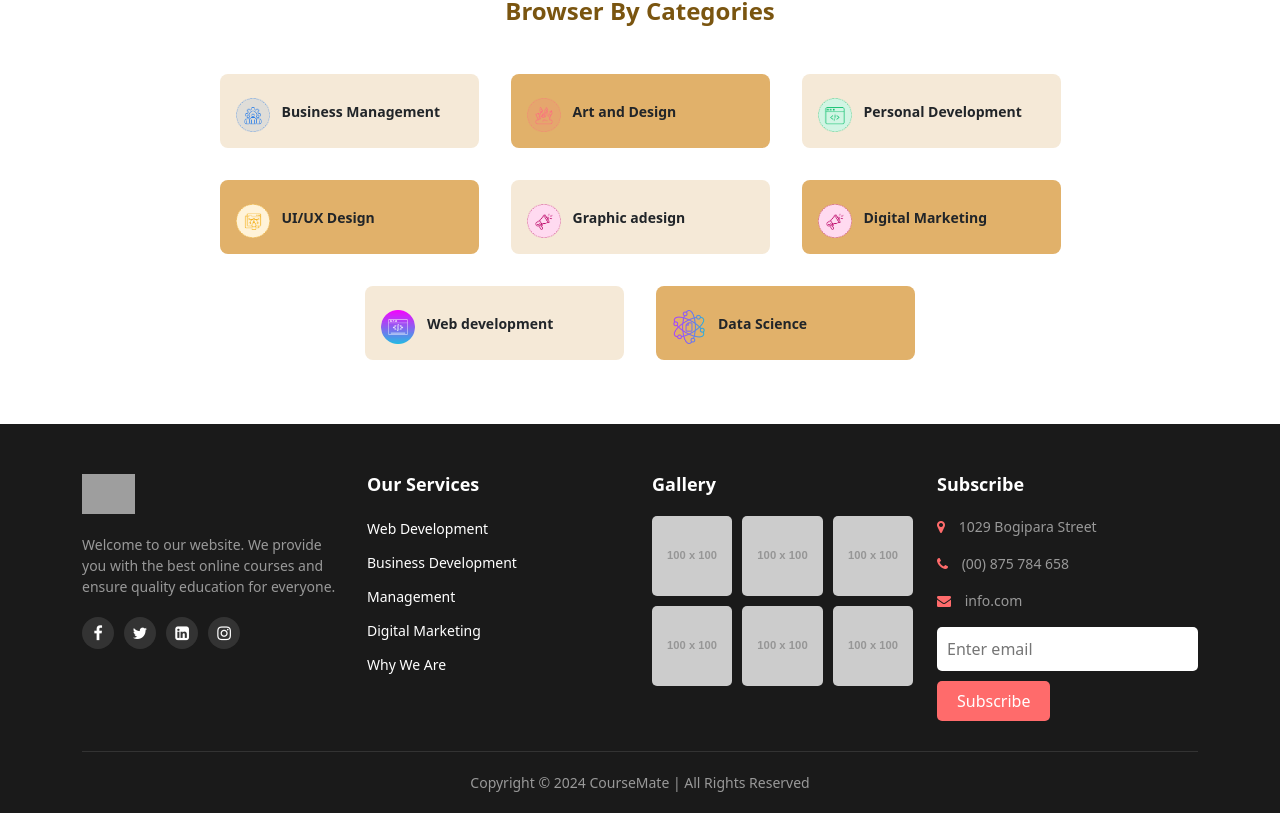
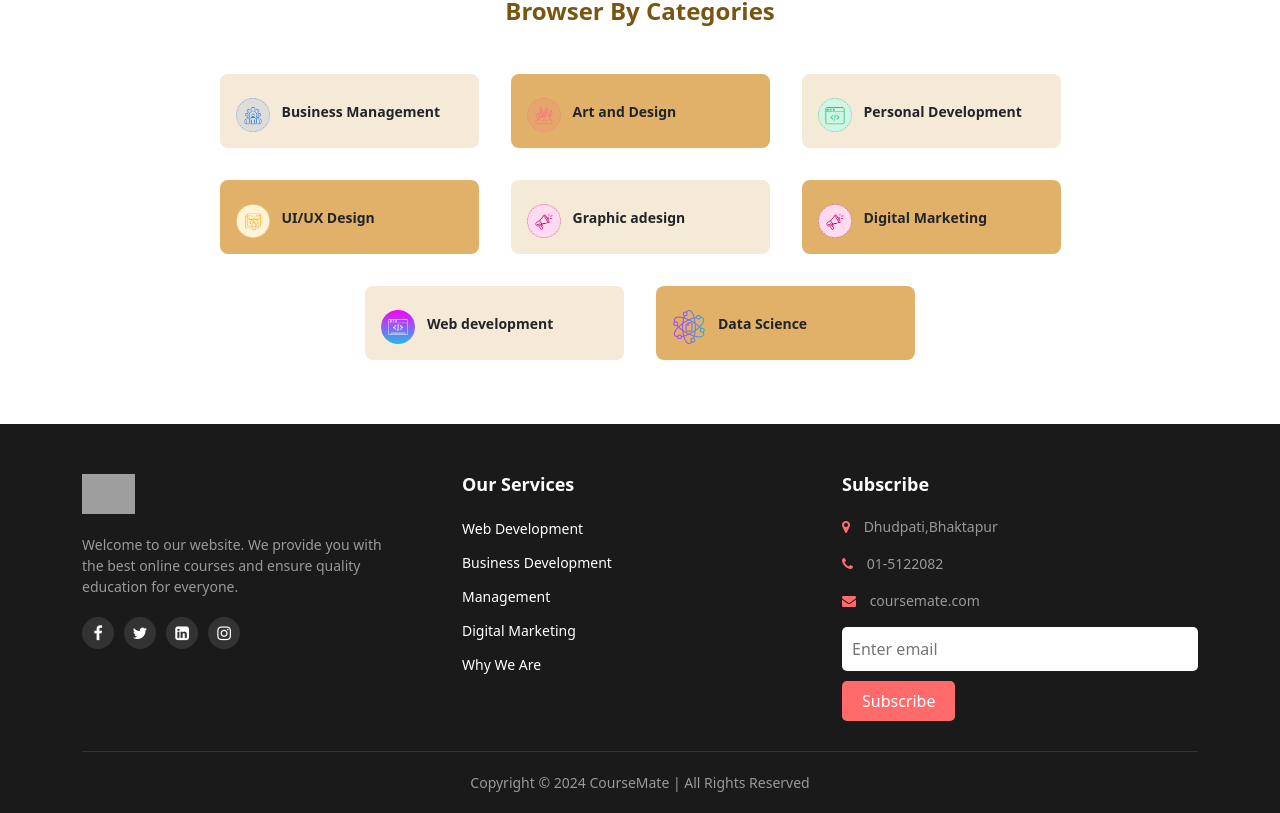
Before and after one commit to pujalakhe/CourseRecom-Frontend-, an Angular app: page /home in a window 1280 px wide. Shown: the part 581-1394 px from the top of the page. Built offline with nearby package versions, Linux system fonts and the light colour scheme; grey boxes are pictures that could not be loaded.

Commit message:
feat: scss is properly written

```diff
--- a/src/app/components/footer/footer.component.html
+++ b/src/app/components/footer/footer.component.html
@@ -2,7 +2,7 @@
   <div class="container">
     <div class="row">
       <!-- Contact Info -->
-      <div class="col-lg-3 col-md-6 mb-4 mb-lg-0">
+      <div class="col-lg-4 col-md-6 mb-4 mb-lg-0">
         <div class="footer-logo">
           <img src="path_to_logo.png" alt="CourseMate" />
         </div>
@@ -21,7 +21,7 @@
       </div>
 
       <!-- Our Services -->
-      <div class="col-lg-3 col-md-6 mb-4 mb-lg-0">
+      <div class="col-lg-4 col-md-6 mb-4 mb-lg-0">
         <h3 class="footer-heading">Our Services</h3>
         <ul class="footer-links">
           <li><a href="#">Web Development</a></li>
@@ -32,38 +32,13 @@
         </ul>
       </div>
 
-      <!-- Gallery -->
-      <div class="col-lg-3 col-md-6 mb-4 mb-lg-0">
-        <h3 class="footer-heading">Gallery</h3>
-        <div class="footer-gallery">
-          <div class="gallery-item">
-            <img src="https://via.placeholder.com/100x100" alt="Gallery 1" />
-          </div>
-          <div class="gallery-item">
-            <img src="https://via.placeholder.com/100x100" alt="Gallery 2" />
-          </div>
-          <div class="gallery-item">
-            <img src="https://via.placeholder.com/100x100" alt="Gallery 3" />
-          </div>
-          <div class="gallery-item">
-            <img src="https://via.placeholder.com/100x100" alt="Gallery 4" />
-          </div>
-          <div class="gallery-item">
-            <img src="https://via.placeholder.com/100x100" alt="Gallery 5" />
-          </div>
-          <div class="gallery-item">
-            <img src="https://via.placeholder.com/100x100" alt="Gallery 6" />
-          </div>
-        </div>
-      </div>
-
       <!-- Subscribe -->
-      <div class="col-lg-3 col-md-6">
+      <div class="col-lg-4 col-md-6">
         <h3 class="footer-heading">Subscribe</h3>
         <div class="footer-contact mb-3">
-          <p><i class="fa fa-map-marker"></i> 1029 Bogipara Street</p>
-          <p><i class="fa fa-phone"></i> (00) 875 784 658</p>
-          <p><i class="fa fa-envelope"></i> info.com</p>
+          <p><i class="fa fa-map-marker"></i> Dhudpati,Bhaktapur</p>
+          <p><i class="fa fa-phone"></i> 01-5122082</p>
+          <p><i class="fa fa-envelope"></i> coursemate.com</p>
         </div>
         <form class="subscribe-form">
           <input
--- a/src/app/components/footer/footer.component.scss
+++ b/src/app/components/footer/footer.component.scss
@@ -6,10 +6,9 @@
 
 .footer-logo {
   margin-bottom: 20px;
+  img {
+    height: 40px;
   }
-
-.footer-logo img {
-  height: 40px;
 }
 
 .footer-description {
@@ -34,11 +33,10 @@
   justify-content: center;
   margin-right: 10px;
   transition: background-color 0.3s;
-}
-
-.social-icon:hover {
+  &:hover {
     background-color: #ff6b6b;
     color: #fff;
+  }
 }
 
 .footer-heading {
@@ -52,41 +50,23 @@
   list-style: none;
   padding: 0;
   margin: 0;
-}
-
-.footer-links li {
+  li {
     margin-bottom: 10px;
   }
 
-.footer-links a {
+  a {
     color: #999;
     text-decoration: none;
     font-size: 14px;
     transition: color 0.3s;
-}
-
-.footer-links a:hover {
+    &:hover {
       color: #ff6b6b;
     }
-
-.footer-gallery {
-  display: grid;
-  grid-template-columns: repeat(3, 1fr);
-  gap: 10px;
-  margin-bottom: 20px;
   }
-
-.gallery-item img {
-  width: 100%;
-  height: 80px;
-  object-fit: cover;
-  border-radius: 5px;
 }
 
 .subscribe-form {
   position: relative;
-}
-
   .subscribe-input {
     width: 100%;
     padding: 10px;
@@ -94,6 +74,7 @@
     border-radius: 5px;
     background-color: #fff;
     margin-bottom: 10px;
+  }
 }
 
 .subscribe-btn {
@@ -104,23 +85,20 @@
   border-radius: 5px;
   cursor: pointer;
   transition: background-color 0.3s;
+  &:hover {
+    background-color: #ff5252;
   }
-
-.subscribe-btn:hover {
-  background-color: #ff5252;
 }
 
 .footer-contact {
   color: #999;
   font-size: 14px;
   margin-bottom: 5px;
-}
-
-.footer-contact i {
+  i {
     margin-right: 10px;
     color: #ff6b6b;
   }
-
+}
 .copyright {
   border-top: 1px solid #333;
   margin-top: 30px;
@@ -128,9 +106,8 @@
   text-align: center;
   color: #999;
   font-size: 14px;
-}
-
-.copyright a {
+  a {
     color: #ff6b6b;
     text-decoration: none;
   }
+}
```
Lines whose indentation alone changed are shown as unchanged.
